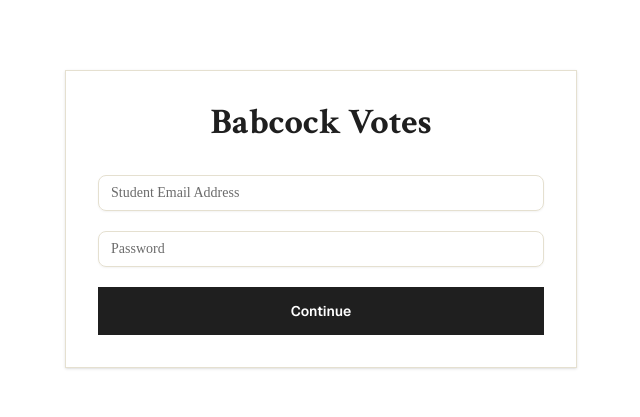
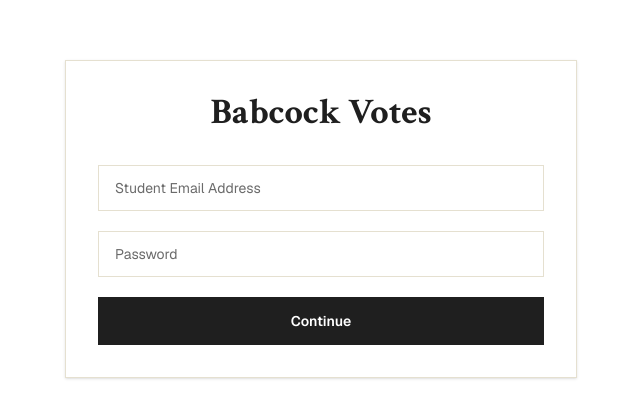
Before and after one commit to GDGBabcockUniversity/babcock-votes, a Next.js app: page /login in a window 1280 px wide. Shown: the part 181-598 px from the top of the page, without its empty margins (319-959 px from the left). Built offline with nearby package versions, Linux system fonts and the light colour scheme; no server answers.

Commit message:
feat(ui): add input component

```diff
--- /dev/null
+++ b/components/ui/input.tsx
@@ -0,0 +1,20 @@
+import * as React from "react"
+import { Input as InputPrimitive } from "@base-ui/react/input"
+
+import { cn } from "@/lib/utils"
+
+function Input({ className, type, ...props }: React.ComponentProps<"input">) {
+  return (
+    <InputPrimitive
+      type={type}
+      data-slot="input"
+      className={cn(
+        "w-full min-w-0 border border-border bg-transparent px-4 py-3 text-sm font-sans transition-colors outline-none file:inline-flex file:h-6 file:border-0 file:bg-transparent file:text-sm file:font-medium file:text-foreground placeholder:text-muted-gray focus-visible:border-gold focus-visible:ring-1 focus-visible:ring-gold disabled:pointer-events-none disabled:cursor-not-allowed disabled:opacity-50",
+        className
+      )}
+      {...props}
+    />
+  )
+}
+
+export { Input }
```
